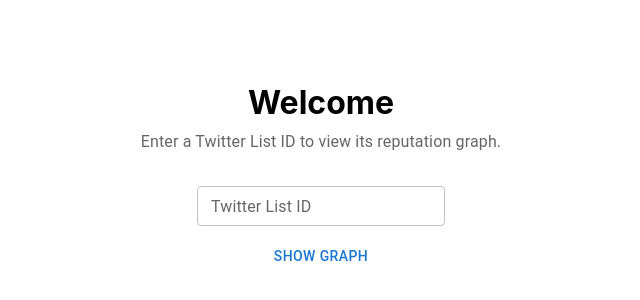
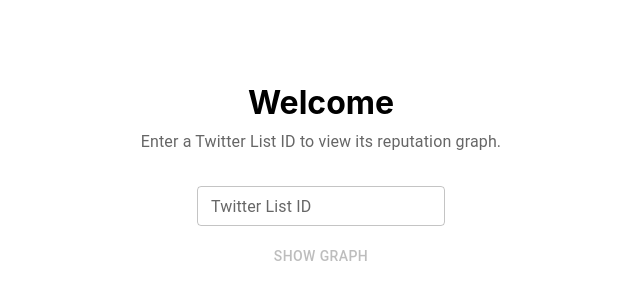
Before and after one commit to Replabs/Dashboard, a React (Create React App) app: page / in a window 1280 px wide. Shown: the part 232-532 px from the top of the page, without its empty margins (319-959 px from the left). Built offline with nearby package versions, Linux system fonts and the light colour scheme; what vis-data would draw is missing.

Commit message:
wrap up landing page

```diff
--- a/src/pages/LandingPage.tsx
+++ b/src/pages/LandingPage.tsx
@@ -3,9 +3,41 @@
 import "../App.css";
 import { Box, Button, Grid, Stack, TextField, Typography } from "@mui/material";
 
+function ListForm() {
+  const [twitterListId, setTwitterListId] = useState<string>("");
+  const isValidList = twitterListId.length > 3 && /^\d+$/.test(twitterListId);
+
+  return (
+    <Stack direction="column">
+      <TextField
+        className="TextField"
+        label="Twitter List ID"
+        type="text"
+        onChange={(e) => setTwitterListId(e.target.value)}
+        variant="outlined"
+        size="small"
+        sx={{
+          maxWidth: "400px",
+          margin: "12px",
+        }}
+      />
+      <Button disabled={!isValidList}>
+        {isValidList ? (
+          <Link
+            style={{ textDecoration: "none", color: "inherit" }}
+            to={`/twitter/${twitterListId}`}
+          >
+            Show Graph
+          </Link>
+        ) : (
+          "Show Graph"
+        )}
+      </Button>
+    </Stack>
+  );
+}
+
 function LandingPage() {
-  const [twitterListId, setTwitterListId] = useState<string>("");
-
   return (
     <>
       <Grid
@@ -26,23 +58,7 @@
             alignItems="center"
           >
             <Grid item>
-              <Stack direction="column">
-                <TextField
-                  className="TextField"
-                  label="Twitter List ID"
-                  type="text"
-                  onChange={(e) => setTwitterListId(e.target.value)}
-                  variant="outlined"
-                  size="small"
-                  sx={{
-                    maxWidth: "400px",
-                    margin: "12px",
-                  }}
-                />
-                <Link to={`/twitter/${twitterListId}`}>
-                  <Button>Show Graph</Button>
-                </Link>
-              </Stack>
+              <ListForm />
             </Grid>
           </Grid>
         </Box>
```
